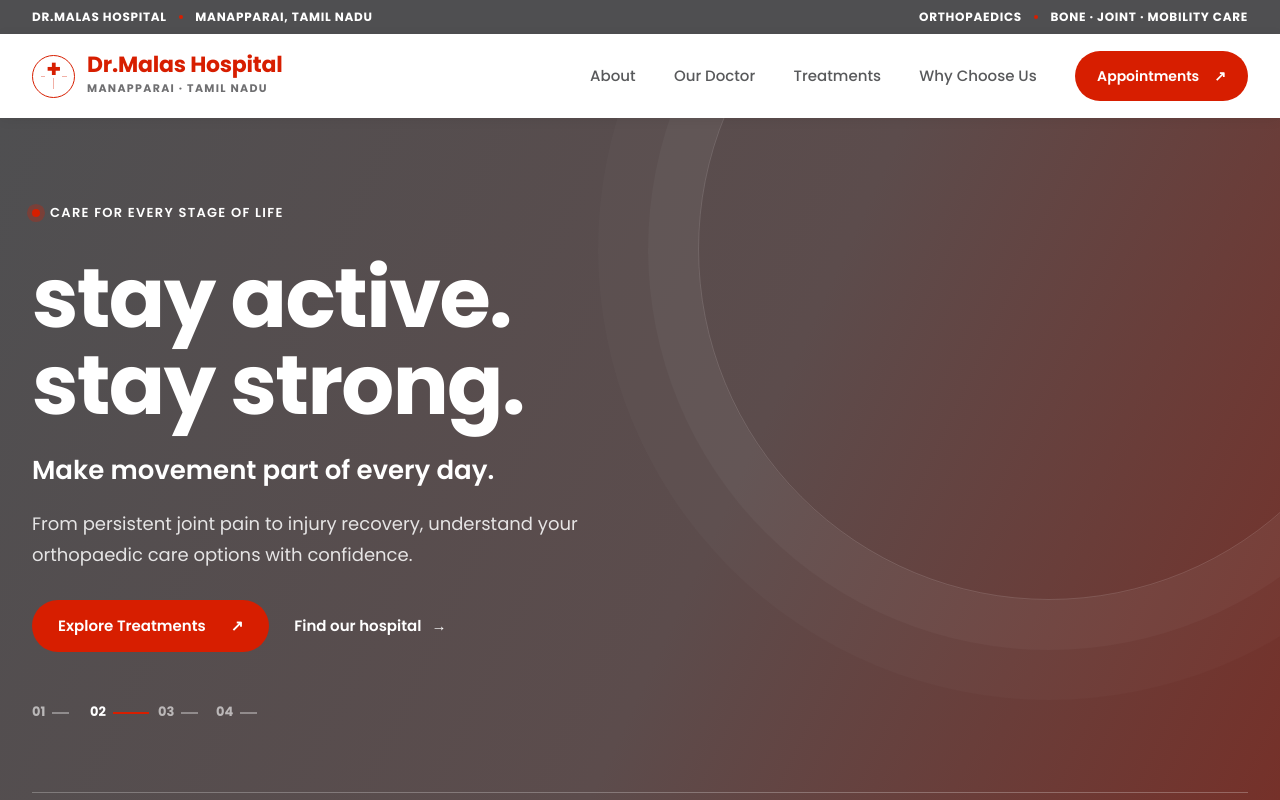
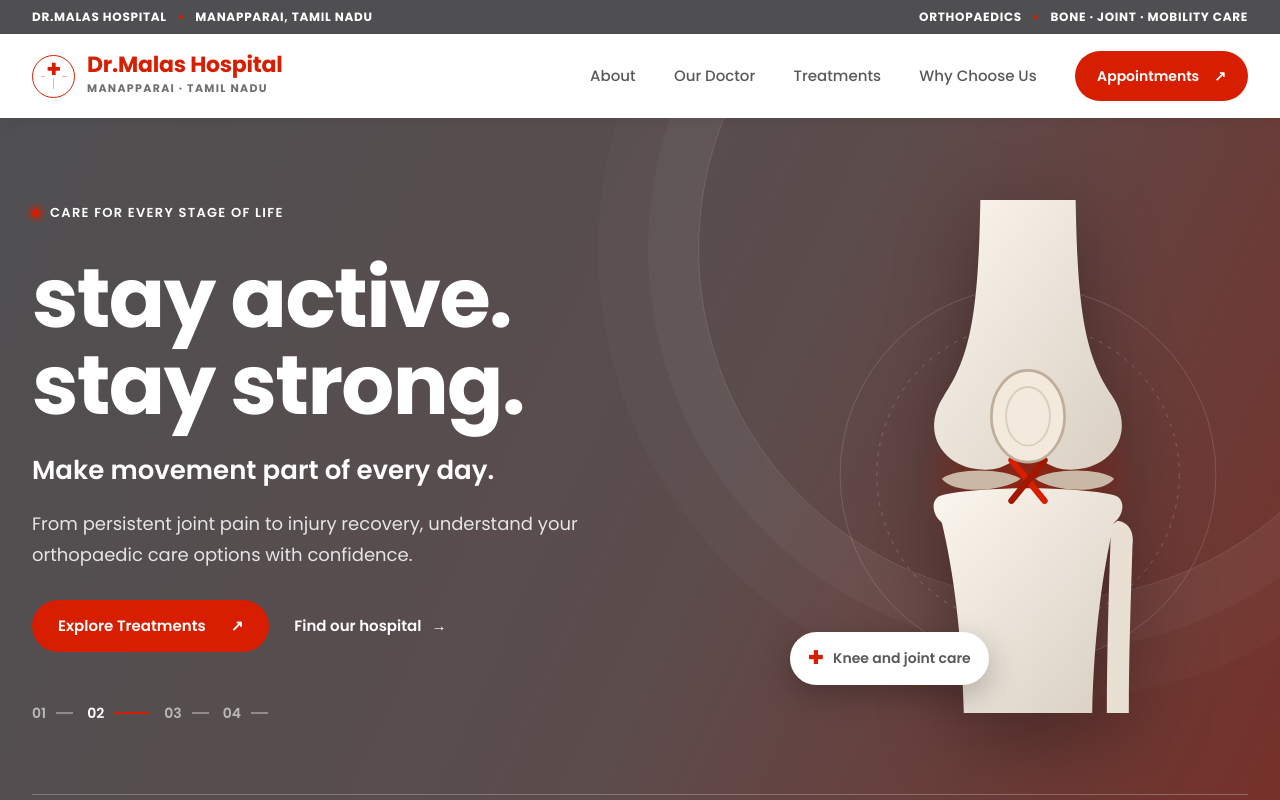
Before and after one commit to sakthipoovalingam/drmalashospital, a Next.js app: page /drmalashospital/ in a window 1280 px wide. Shown: the top 800 px of the page. Built offline with nearby package versions, Linux system fonts and the light colour scheme.

Commit message:
Add files via upload

```diff
--- a/app/globals.css
+++ b/app/globals.css
@@ -588,3 +588,21 @@ body { font-size: 16px; line-height: 1.6; }
   .hero-description, .doctor-details > p, .visit-grid > div:first-child > p { font-size: 16px; }
   .approach-points { font-size: 12px; }
 }
+
+/* ===== Hero illustration, selection colour, footnote row ===== */
+::selection { color: #fff; background: #d71e00; }
+.hero-inner { grid-template-columns: 1.05fr .95fr; align-items: center; }
+.hero-art { position: relative; justify-self: end; width: min(100%, 440px); aspect-ratio: 480 / 560; }
+.knee-svg { display: block; width: 100%; height: 100%; filter: drop-shadow(0 24px 40px rgba(0,0,0,.35)); }
+.hero-art-chip { position: absolute; left: -18px; bottom: 28px; display: flex; align-items: center; gap: 10px; padding: 12px 18px; border-radius: 30px; background: #fff; color: #58595b; font-size: 14px; font-weight: 600; box-shadow: 0 10px 30px rgba(0,0,0,.25); }
+.hero-art-chip .caption-cross { color: #d71e00; font-size: 18px; }
+.hero-footnote { align-items: center; font-size: 13px; font-weight: 500; letter-spacing: .02em; text-transform: none; }
+.hero-footnote span { display: inline-flex; align-items: center; gap: 10px; }
+.hero-footnote b { margin: 0; font-size: 18px; line-height: 1; }
+.hero-pagination { gap: 14px; }
+.hero-pagination button { font-size: 14px; font-weight: 600; min-width: 0; gap: 10px; }
+@media (max-width: 800px) {
+  .hero-inner { grid-template-columns: 1fr; }
+  .hero-art { justify-self: center; width: min(78vw, 320px); }
+  .hero-art-chip { left: 0; bottom: 14px; font-size: 13px; }
+}
--- a/app/page.js
+++ b/app/page.js
@@ -94,6 +94,42 @@ function SectionLabel({ number, children, light = false }) {
   );
 }
 
+
+function KneeIllustration() {
+  return (
+    <svg className="knee-svg" viewBox="0 0 480 560" role="img" aria-label="Illustration of a knee joint showing femur, patella, ligaments and tibia">
+      <defs>
+        <linearGradient id="boneGrad" x1="0" y1="0" x2="1" y2="1">
+          <stop offset="0" stopColor="#fbf6ee" />
+          <stop offset="1" stopColor="#d9cfc2" />
+        </linearGradient>
+        <radialGradient id="jointGlow" cx="50%" cy="50%" r="50%">
+          <stop offset="0" stopColor="#d71e00" stopOpacity=".55" />
+          <stop offset="1" stopColor="#d71e00" stopOpacity="0" />
+        </radialGradient>
+      </defs>
+      <circle cx="240" cy="300" r="205" fill="none" stroke="#fff" strokeOpacity=".16" />
+      <circle cx="240" cy="300" r="165" fill="none" stroke="#fff" strokeOpacity=".22" strokeDasharray="4 7" />
+      <circle cx="240" cy="305" r="120" fill="url(#jointGlow)" />
+      {/* femur */}
+      <path d="M188 0 L292 0 C294 120 302 170 332 214 C358 254 332 292 290 294 C266 296 252 282 240 270 C228 282 214 296 190 294 C148 292 122 254 148 214 C178 170 186 120 188 0 Z" fill="url(#boneGrad)" />
+      {/* tibia */}
+      <path d="M146 322 C190 312 290 312 334 322 C346 325 346 342 334 352 C322 402 312 472 310 560 L170 560 C168 472 158 402 146 352 C134 342 134 325 146 322 Z" fill="url(#boneGrad)" />
+      {/* fibula */}
+      <path d="M338 350 C350 352 356 362 354 376 C352 440 350 500 350 560 L326 560 C326 500 328 430 330 372 C330 360 332 352 338 350 Z" fill="#e9dfd2" />
+      {/* menisci */}
+      <path d="M146 304 C160 292 214 292 232 304 C214 318 160 322 146 304 Z" fill="#c9b8a6" />
+      <path d="M248 304 C266 292 320 292 334 304 C320 322 266 318 248 304 Z" fill="#c9b8a6" />
+      {/* cruciate ligaments */}
+      <path d="M222 284 L258 328" stroke="#d71e00" strokeWidth="7" strokeLinecap="round" />
+      <path d="M258 284 L222 328" stroke="#a31700" strokeWidth="7" strokeLinecap="round" />
+      {/* patella */}
+      <ellipse cx="240" cy="236" rx="40" ry="50" fill="#f3eadd" stroke="#bfae9b" strokeWidth="3" />
+      <ellipse cx="240" cy="236" rx="24" ry="32" fill="none" stroke="#d9cdbd" strokeWidth="2" />
+    </svg>
+  );
+}
+
 export default function Home() {
   const [activeSlide, setActiveSlide] = useState(0);
   const [menuOpen, setMenuOpen] = useState(false);
@@ -154,7 +190,11 @@ export default function Home() {
               ))}
             </div>
           </div>
-          <div className="hero-footnote"><span>01 — PERSONALIZED ORTHOPAEDIC CARE</span><span>SCROLL TO EXPLORE <b>↓</b></span></div>
+          <div className="hero-art" aria-hidden="false">
+            <KneeIllustration />
+            <div className="hero-art-chip"><span className="caption-cross">✚</span><span>Knee and joint care</span></div>
+          </div>
+          <div className="hero-footnote"><span>Personalized orthopaedic care</span><span>Scroll to explore <b>↓</b></span></div>
         </div>
       </section>
 
```
